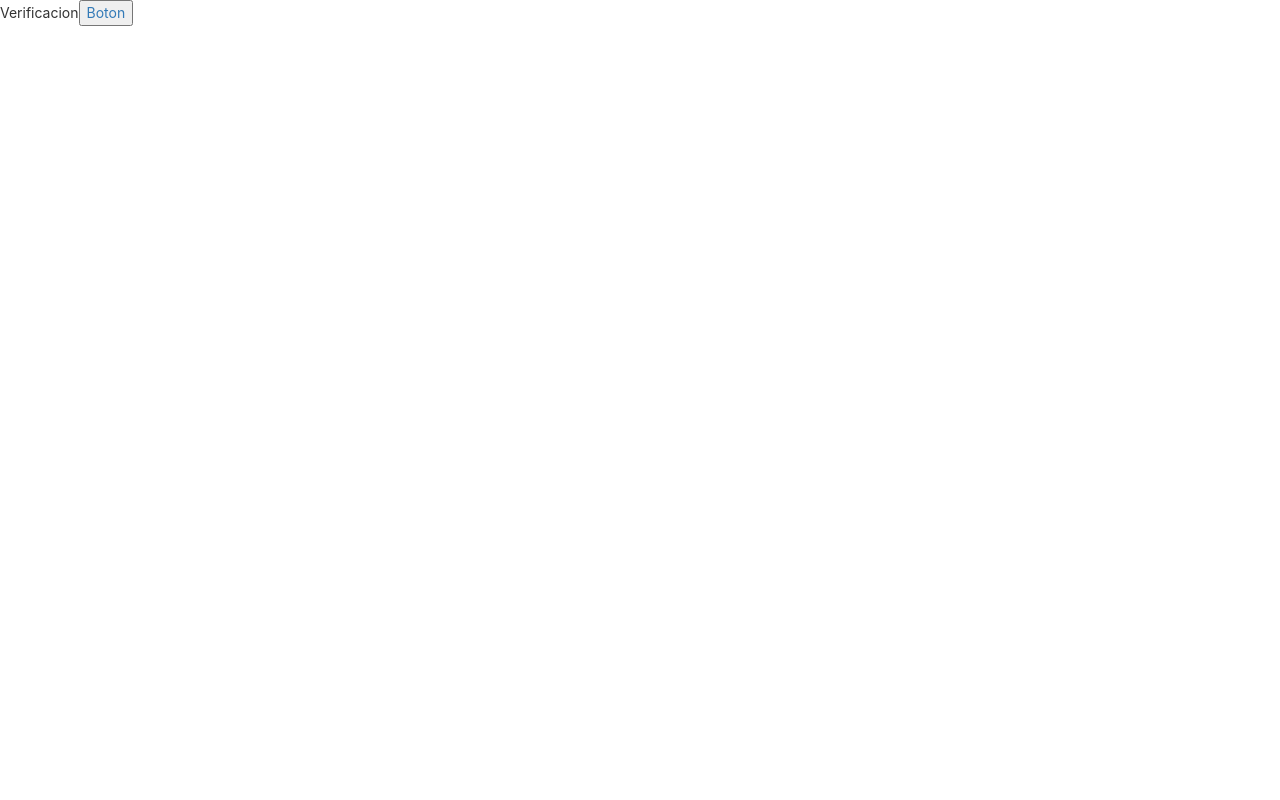
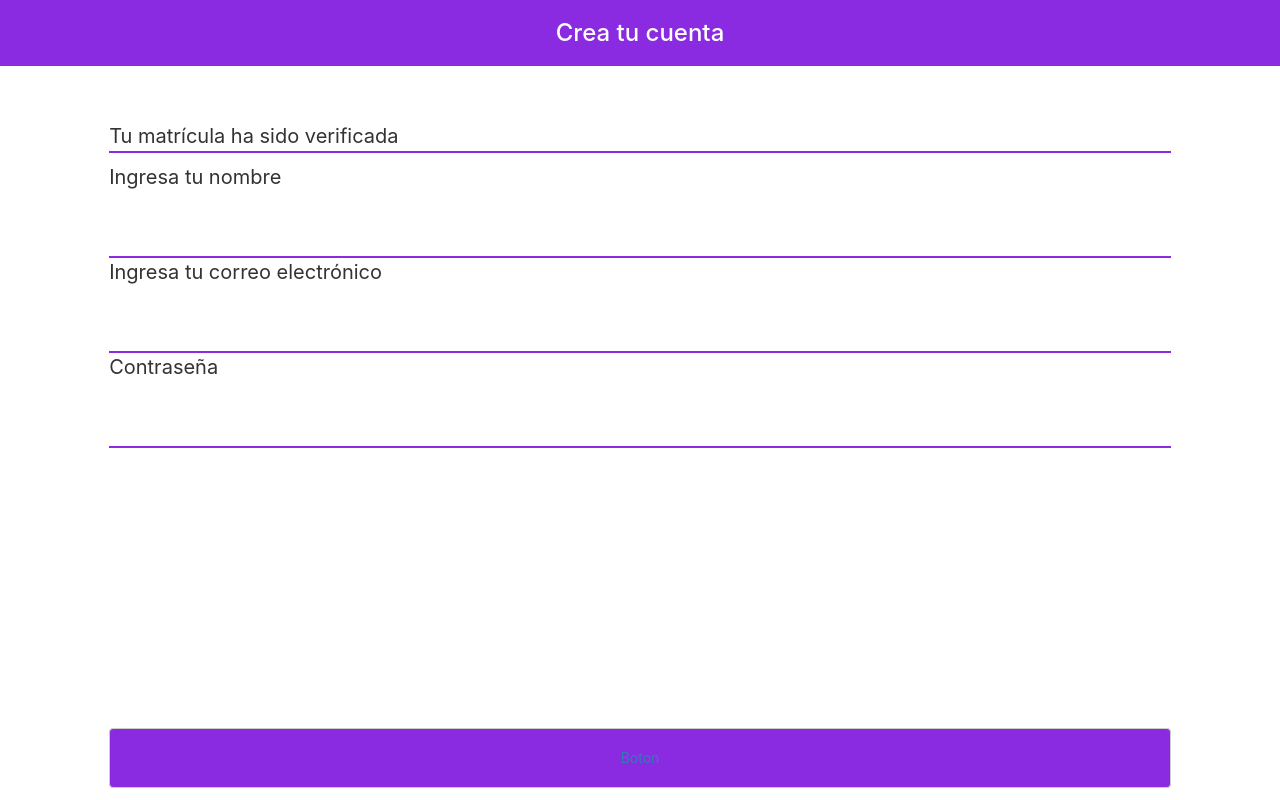
Before and after one commit to gloryarz/hackaton, a React (Create React App) app: page /verificacion in a window 1280 px wide. Built offline with nearby package versions, Linux system fonts and the light colour scheme.

Commit message:
Iniciando cambios en verificación

```diff
--- a/src/Components/Verificacion/Verificacion.jsx
+++ b/src/Components/Verificacion/Verificacion.jsx
@@ -1,15 +1,32 @@
 import React from "react";
 import { NavLink } from "react-router-dom";
+import { Col, Button, Row } from "react-bootstrap";
+import '../CSS/main.css'
+import './verificacion.css'
 
 const Verificacion = () => {
   return (
     <div>
-      <p>
-        Verificacion
-        <button>
+      <Row>
+        <Col xs={12} className="color">
+          <h4 className="center head">Crea tu cuenta</h4>
+        </Col>
+        <Col xs={10} xsOffset={1} className="txt">
+        <p className="matricula">Tu matrícula ha sido verificada</p>
+
+        <p>Ingresa tu nombre</p>
+        <input type="text" className=""/>
+        <p>Ingresa tu correo electrónico</p>
+        <input type="text" className=""/>
+        <p>Contraseña</p>
+        <input type="text" className=""/>
+
+        <Button className="btn color marginBtn">
           <NavLink to="/servicio">Boton</NavLink>
-        </button>
-      </p>
+        </Button>
+      </Col>
+    </Row>
+
     </div>
   );
 };
--- /dev/null
+++ b/src/Components/Verificacion/verificacion.css
@@ -0,0 +1,3 @@
+.matricula{
+    border-bottom: .2rem solid blueviolet;
+}
```
Also changed, not shown: src/Components/Confirmacion/confirmacion.css (line endings or trailing spaces).
